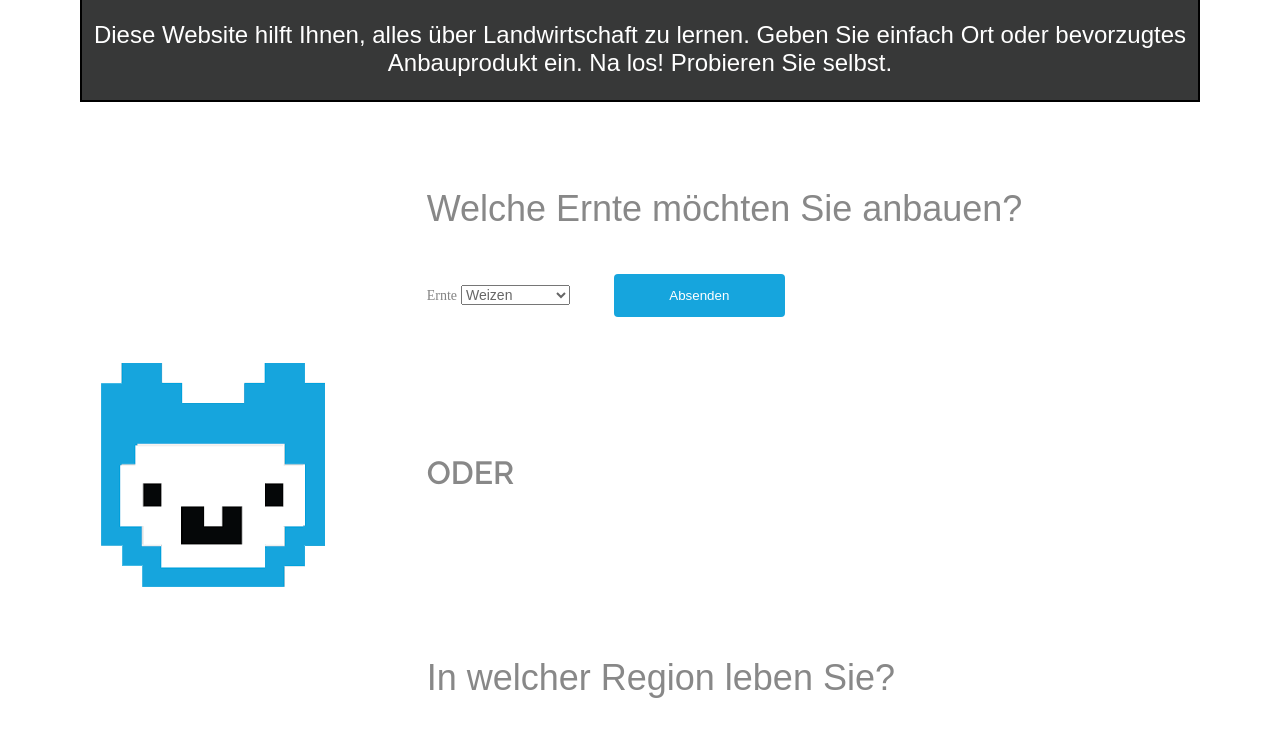
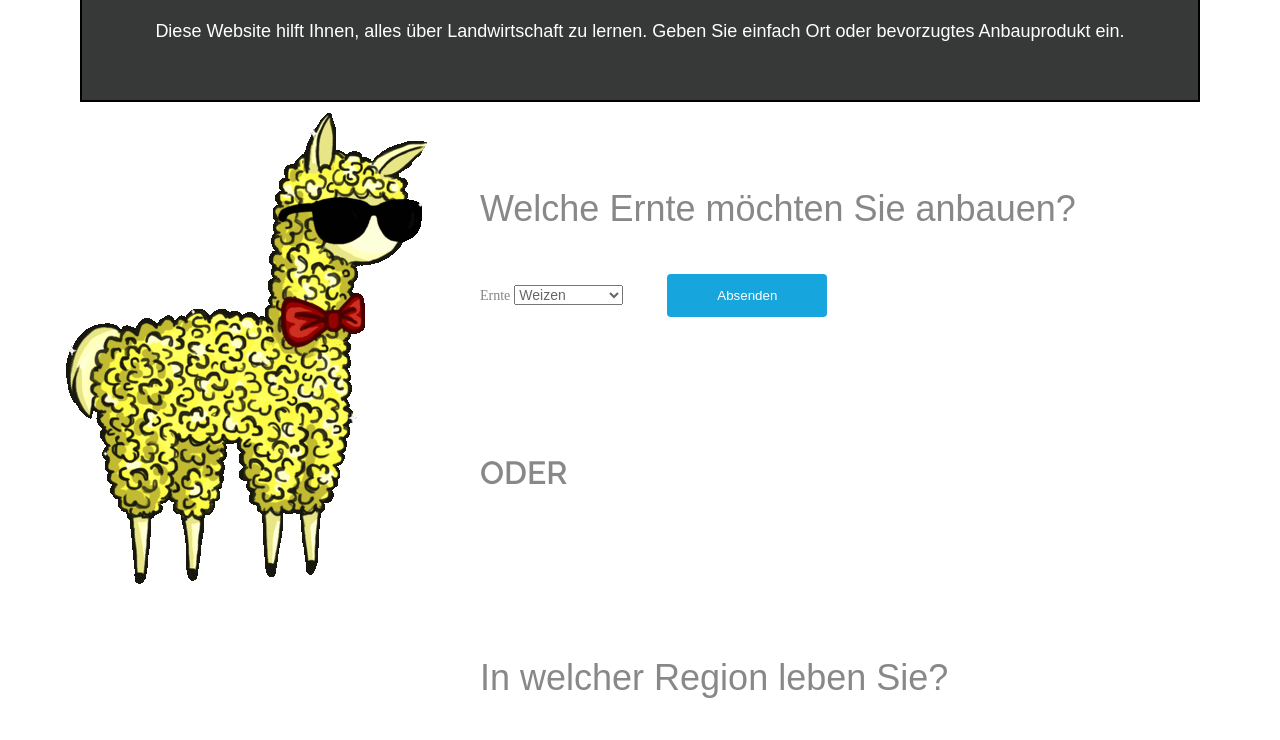
Before and after one commit to code-Raghav/Anbauen-mit-Alpakas, a plain HTML site: page indexGerman.html in a window 1280 px wide. Shown: the part 706-1446 px from the top of the page. Drawn offline with Linux system fonts and the light colour scheme.

Commit message:
ok
working..

```diff
--- a/css/style2.css
+++ b/css/style2.css
@@ -106,7 +106,7 @@ td{
   text-align: center;
   font-family: "Muli", sans-serif;
   color: white;
-  font-size: 24px;
+  font-size: 18px;
   font-weight: 400;
 }
 .bottom-left {
--- a/indexGerman.html
+++ b/indexGerman.html
@@ -9,6 +9,7 @@
     <link href="https://fonts.googleapis.com/css?family=Lobster" rel="stylesheet">
     <script type="text/javascript" src="js/script2.js"></script>
     <title>Anbauen mit Alpakas</title>
+    <link rel="shortcut icon" href="Background.png" type="image/png" />
 
   </head>
   <body>
@@ -42,13 +43,12 @@
     <span class="text" >
         <h1>Finden Sie das beste Anbauprodukt für Sie</h1>
             <p>Diese Website hilft Ihnen, alles über Landwirtschaft zu lernen.
-            Geben Sie einfach Ort oder bevorzugtes Anbauprodukt ein.
-            Na los! Probieren Sie selbst.</p>
+            Geben Sie einfach Ort oder bevorzugtes Anbauprodukt ein.</p>
     </span>
 
     <div class="section2">
       <div class="box1">
-        <img src="Background.png" alt="images">
+        <img src="alpaca_popcorn.gif" alt="images">
       </div>
 
       <div class="box2">
```
